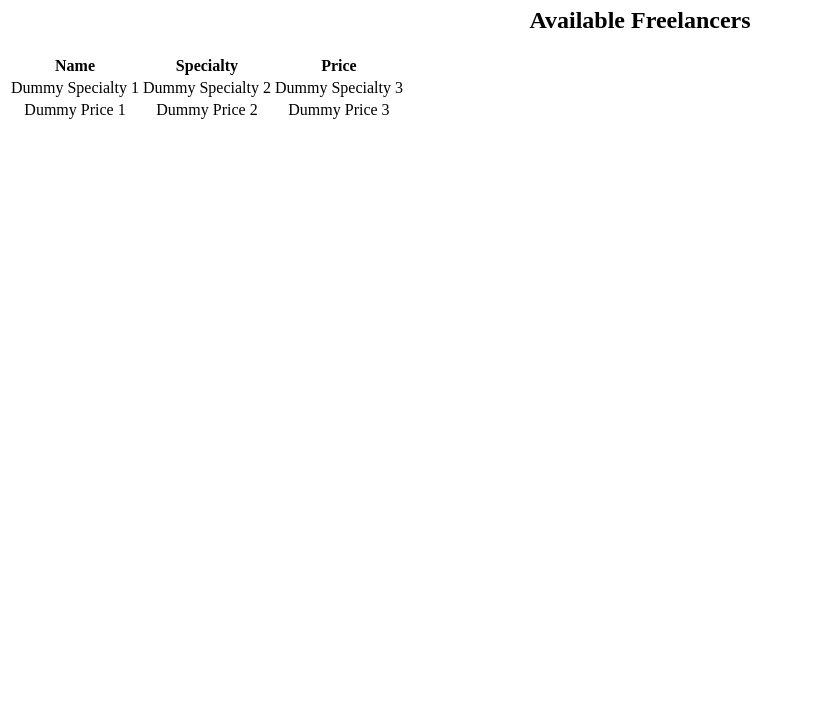
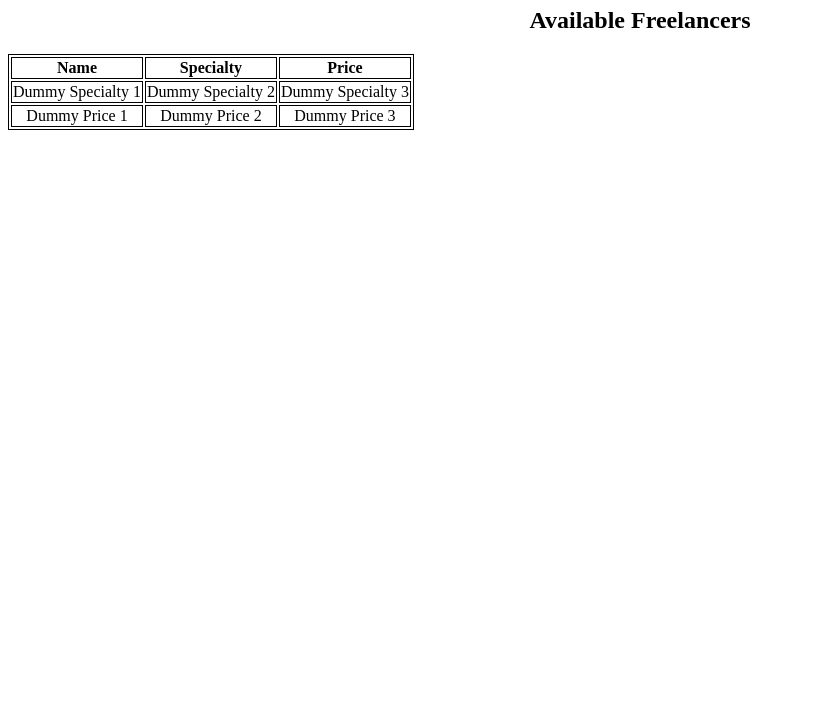
Before and after one commit to ravenkmusic/Unit2.FreelancerForum, a plain HTML site: page index.html in a window 1280 px wide. Shown: the part 73-800 px from the top of the page, without its empty margins (0-819 px from the left). Drawn offline with Linux system fonts and the light colour scheme.

Commit message:
added formatting for readability

```diff
--- a/index.css
+++ b/index.css
@@ -1,3 +1,8 @@
 body{
     text-align: center;
 }
+
+table, td, th {
+    text-align: center;
+    border: 1px solid;
+}
```
